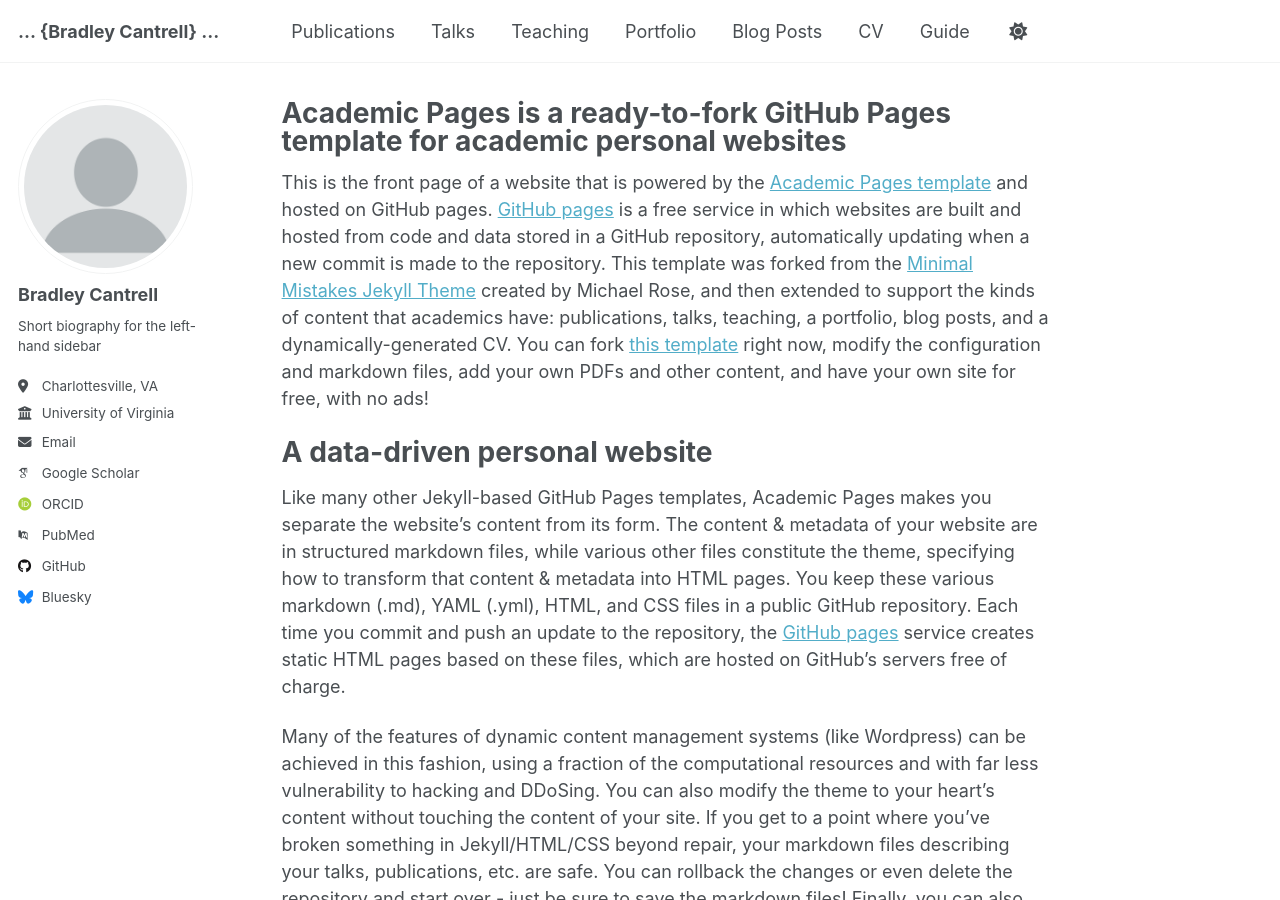
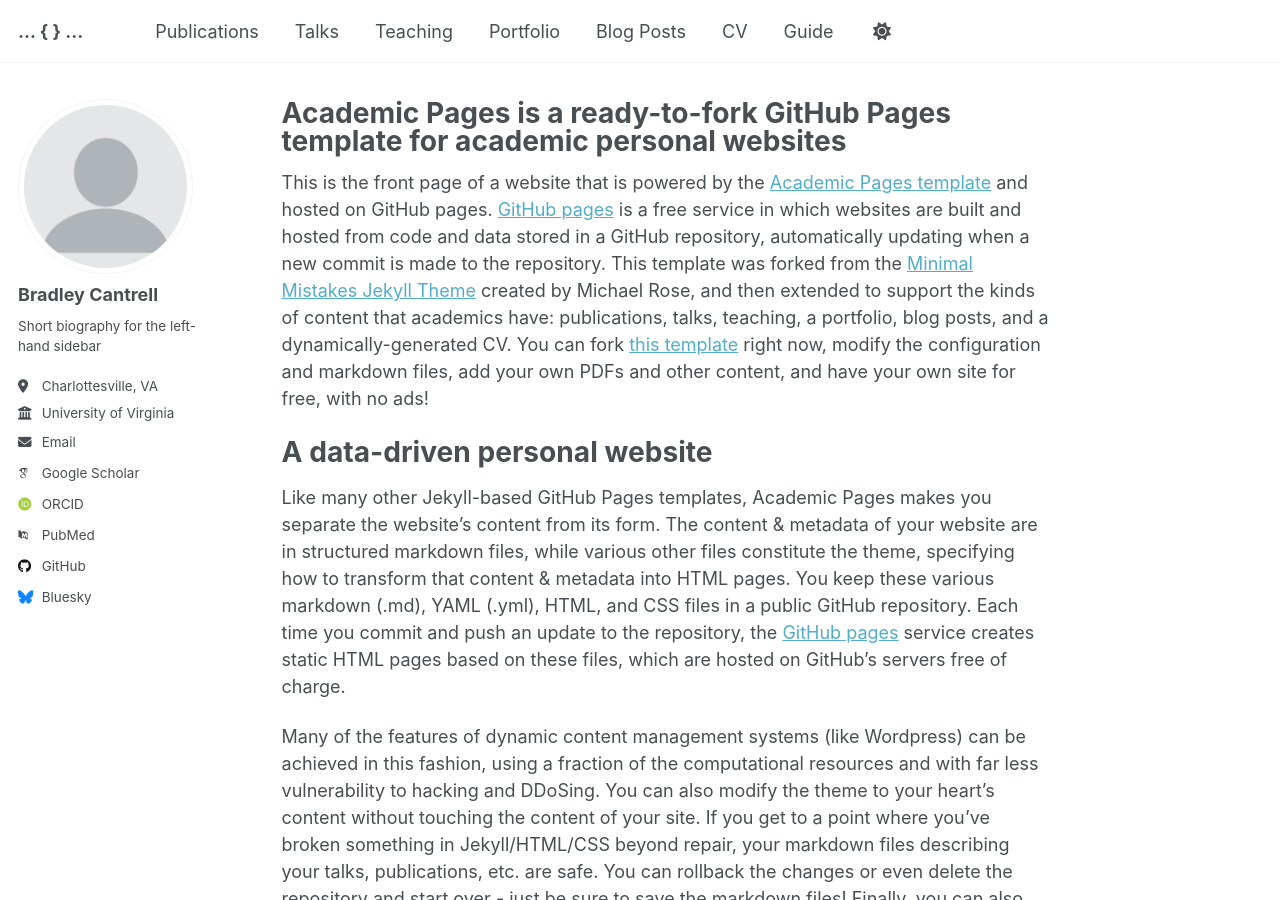
Before and after one commit to bradcantrell/bradcantrell.github.io, a Jekyll site: the page built from _pages/about.md, in a window 1280 px wide and 900 px high. Built offline with Jekyll 4.4.1, drawn with Linux system fonts in a browser that asks for light colours; some web fonts are replaced.

Commit message:
Update _config.yml

```diff
--- a/_config.yml
+++ b/_config.yml
@@ -9,7 +9,7 @@
 # Basic Site Settings
 locale                   : "en-US"
 site_theme               : "default"
-title                    : "... {Bradley Cantrell} ..."
+title                    : "... { } ..."
 title_separator          : "-"
 name                     : &name "Bradley Cantrell"
 description              : &description "personal description"
```
